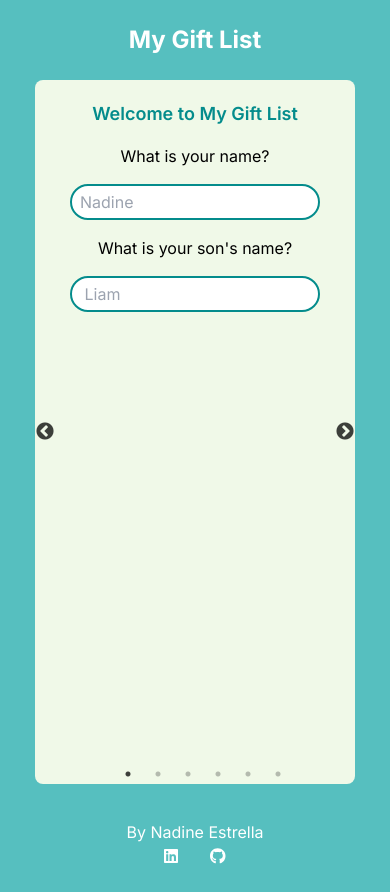
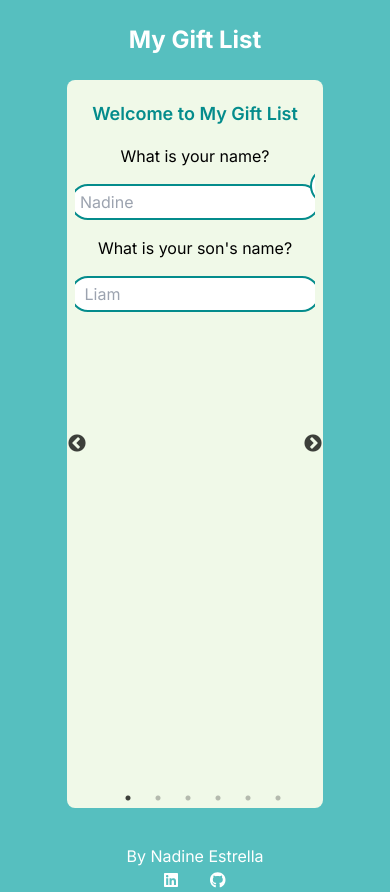
Before and after one commit to nadinestrella/GiftList, a Next.js app: page / in a window 390 px wide. Before the commit the page ends 868 px from the top, so only its background shows below. Built offline with nearby package versions, Linux system fonts and the light colour scheme.

Commit message:
bg size and circles

```diff
--- a/src/app/components/ListToy.tsx
+++ b/src/app/components/ListToy.tsx
@@ -58,7 +58,7 @@ export const ListToy: React.FC<ListToyProps> = ({
                 className="flex flex-col align-middle justify-center"
               >
                 <label
-                  className={`w-28 h-28 md:w-32 md:h-32 border-2 border-background3 rounded-full overflow-hidden  hover:border-pink ${
+                  className={`w-24 h-24 md:w-32 md:h-32 border-2 border-background3 rounded-full overflow-hidden  hover:border-pink ${
                     toysSelected.map((toy) => toy.id).includes(toy.id)
                       ? 'border-pink border-8'
                       : 'border-background3'
--- a/src/app/page.tsx
+++ b/src/app/page.tsx
@@ -107,7 +107,7 @@ export default function Home() {
   };
   return (
     <Slider
-      className=" bg-background2 flex flex-col min-h-96 w-80 md:w-tablet rounded-lg m-auto p-2  "
+      className=" bg-background2 flex flex-col min-h-96 w-64 md:w-tablet rounded-lg m-auto p-2  "
       {...settings}
     >
       <div>
```
